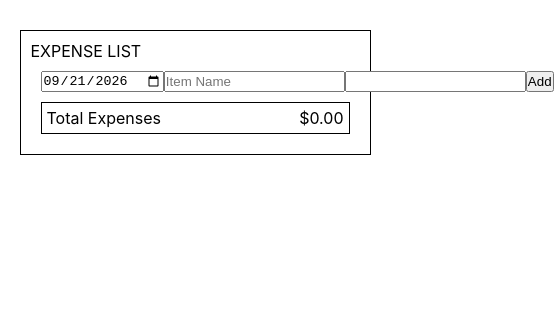
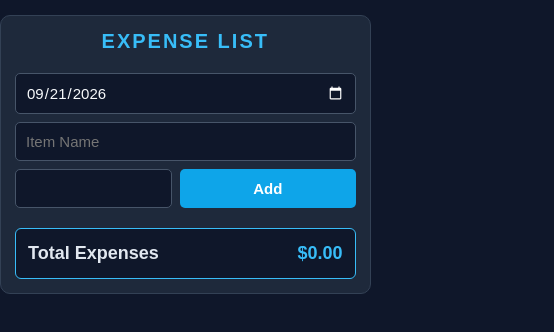
Before and after one commit to piyushdhakad001/react-expense-tracker, a React (Create React App) app: page / in a window 390 px wide. Shown: the top 332 px of the page, 554 px wide, since content can reach past the window. Built offline with nearby package versions, Linux system fonts and the light colour scheme.

Commit message:
Add Readme

```diff
--- a/src/App.css
+++ b/src/App.css
@@ -1,40 +1,246 @@
-*{
+* {
+  padding: 0;
   margin: 0;
-  padding: 0;
   box-sizing: border-box;
-}
-body{
-/* background: black; */
-display: flex;
-justify-content: center;
-margin-top: 30px;
+  font-family: Arial, Helvetica, sans-serif;
 }
 
-.container{
- width: 90vw;
- border: 1px solid;
- padding: 10px;
-}
-.new-expense-div{
-  margin: 10px;
-   display: flex;
-   justify-content: space-between;
-
+body {
+  background: #0f172a;
+  color: #e2e8f0;
+  display: flex;
+  justify-content: center;
 }
 
-.expense-div{
-  margin: 10px;
-   display: flex;
-   flex-direction: row;
-   justify-content: space-between;
-   border: 1px solid;
-   padding: 5px;
+.container {
+  width: 90%;
+  max-width: 650px;
+  margin: 30px 0;
+  padding: 20px;
+  background: #1e293b;
+  border: 1px solid #334155;
+  border-radius: 10px;
 }
-.total-expense-div{
-  margin: 10px;
+
+.header {
+  text-align: center;
+  font-size: 24px;
+  font-weight: bold;
+  letter-spacing: 2px;
+  color: #38bdf8;
+  margin-bottom: 20px;
+}
+
+/* ---------- add expense row ---------- */
+.new-expense-div {
   display: flex;
-  flex-direction: row;
+  gap: 8px;
+  margin-bottom: 20px;
+}
+
+.item-date,
+.name,
+.money {
+  padding: 10px;
+  font-size: 15px;
+  color: #f8fafc;
+  background: #0f172a;
+  border: 1px solid #475569;
+  border-radius: 5px;
+}
+
+.item-date {
+  color-scheme: dark;
+}
+
+.item-date:focus,
+.name:focus,
+.money:focus {
+  border-color: #38bdf8;
+  outline: none;
+}
+
+.name {
+  flex: 1;
+  min-width: 0;
+}
+
+.money {
+  width: 100px;
+}
+
+.add-expense {
+  padding: 10px 20px;
+  font-size: 15px;
+  font-weight: bold;
+  color: white;
+  background: #0ea5e9;
+  border: none;
+  border-radius: 5px;
+  cursor: pointer;
+}
+
+.add-expense:hover {
+  background: #0284c7;
+}
+
+/* ---------- expense list ---------- */
+.expense-div {
+  display: flex;
+  align-items: center;
+  gap: 12px;
+  padding: 10px 12px;
+  margin-bottom: 8px;
+  background: #0f172a;
+  border: 1px solid #334155;
+  border-radius: 6px;
+}
+
+.delete-expense {
+  width: 28px;
+  height: 28px;
+  flex-shrink: 0;
+  font-weight: bold;
+  color: white;
+  background: #ef4444;
+  border: none;
+  border-radius: 5px;
+  cursor: pointer;
+}
+
+.delete-expense:hover {
+  background: #b91c1c;
+}
+
+.expense-date {
+  font-size: 14px;
+  color: #94a3b8;
+  white-space: nowrap;
+}
+
+.expense-name {
+  flex: 1;
+  font-size: 16px;
+  word-break: break-word;
+}
+
+.expense-money {
+  font-size: 16px;
+  font-weight: bold;
+  color: #4ade80;
+}
+
+/* ---------- total ---------- */
+.total-expense-div {
+  display: flex;
   justify-content: space-between;
-  border: 1px solid;
-  padding: 5px;
+  align-items: center;
+  margin-top: 20px;
+  padding: 14px 12px;
+  background: #0f172a;
+  border: 1px solid #38bdf8;
+  border-radius: 6px;
 }
+
+.text {
+  font-size: 18px;
+  font-weight: bold;
+}
+
+.total-dollars {
+  font-size: 22px;
+  font-weight: bold;
+  color: #38bdf8;
+}
+
+/* ---------- small screens ---------- */
+@media (max-width: 550px) {
+  .container {
+    padding: 12px;
+  }
+
+  .new-expense-div {
+    flex-wrap: wrap;
+  }
+
+  .item-date,
+  .name {
+    flex: 1 1 100%;
+  }
+
+  .money,
+  .add-expense {
+    flex: 1;
+  }
+
+  .expense-div {
+    flex-wrap: wrap;
+  }
+
+  .expense-name {
+    flex: 1 1 100%;
+    order: 3;
+  }
+}
+
+/* ---------- small screens ---------- */
+@media (max-width: 600px) {
+  .container {
+    width: 95%;
+    margin: 15px 0;
+    padding: 14px;
+  }
+
+  .header {
+    font-size: 20px;
+  }
+
+  .new-expense-div {
+    flex-wrap: wrap;
+  }
+
+  .item-date,
+  .name {
+    flex: 1 1 100%;
+  }
+
+  .money,
+  .add-expense {
+    flex: 1;
+  }
+
+  .expense-div {
+    flex-wrap: wrap;
+    gap: 8px 10px;
+  }
+
+  .expense-date {
+    flex: 1;
+  }
+
+  .expense-name {
+    flex: 1 1 100%;
+    order: 3;
+  }
+
+  .delete-expense {
+    width: 32px;
+    height: 32px;
+  }
+
+  .total-dollars {
+    font-size: 18px;
+  }
+}
+
+/* ---------- very small phones ---------- */
+@media (max-width: 380px) {
+  .money,
+  .add-expense {
+    flex: 1 1 100%;
+  }
+
+  .text {
+    font-size: 16px;
+  }
+}
```
Also changed, not shown: screenshot.png (added), 1 other file (tests, documents, lock files or other folders).
